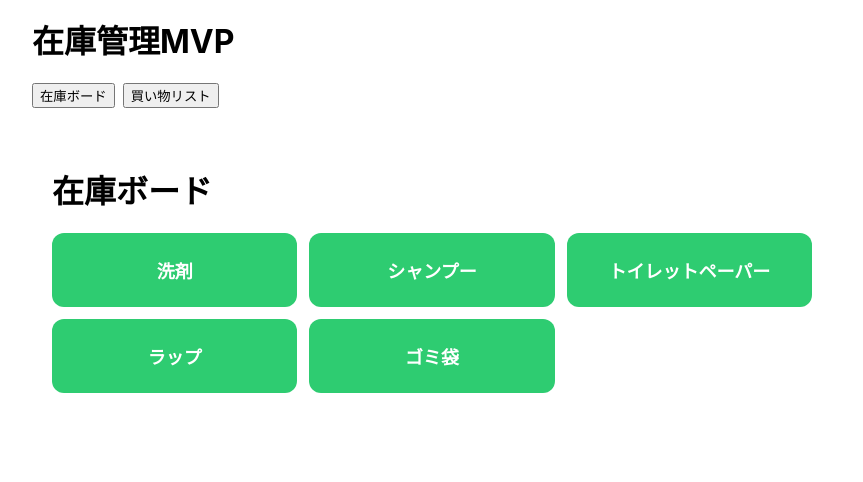
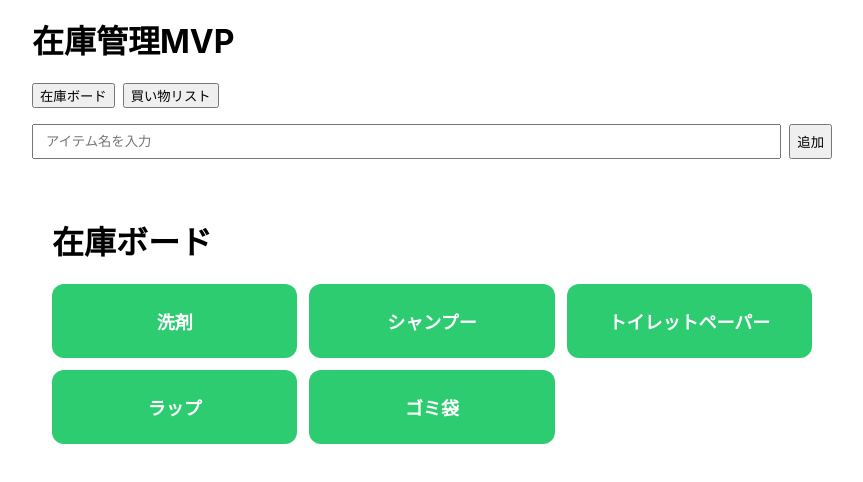
Before and after one commit to sho-inoue06/kanban-app, a React (Create React App) app: page / in a window 1280 px wide. Shown: the top 482 px of the page, without its empty margins (208-1071 px from the left). Built offline with nearby package versions, Linux system fonts and the light colour scheme.

Commit message:
feat: add item form

```diff
--- /dev/null
+++ b/src/AddItemForm.js
@@ -0,0 +1,33 @@
+import { useState } from "react";
+
+function AddItemForm({ onAdd }) {
+  const [name, setName] = useState("");
+
+  const handleSubmit = (event) => {
+    event.preventDefault();
+
+    const trimmedName = name.trim();
+    if (!trimmedName) return;
+
+    onAdd(trimmedName);
+    setName("");
+  };
+
+  return (
+    <form
+      onSubmit={handleSubmit}
+      style={{ display: "flex", gap: 8, marginBottom: 16 }}
+    >
+      <input
+        type="text"
+        value={name}
+        onChange={(event) => setName(event.target.value)}
+        placeholder="アイテム名を入力"
+        style={{ flex: 1, padding: "8px 12px" }}
+      />
+      <button type="submit">追加</button>
+    </form>
+  );
+}
+
+export default AddItemForm;
--- a/src/App.js
+++ b/src/App.js
@@ -1,6 +1,7 @@
 import { useEffect, useState } from "react";
 import StockBoard from "./StockBoard";
 import ShoppingList from "./ShoppingList.js";
+import AddItemForm from "./AddItemForm";
 
 const defaultItems = [
   { id: 1, name: "洗剤", issued: false },
@@ -44,6 +45,19 @@ function App() {
     );
   };
 
+  const handleAddItem = (name) => {
+    const trimmedName = name.trim();
+    if (!trimmedName) return;
+
+    const newItem = {
+      id: Date.now(),
+      name: trimmedName,
+      issued: false,
+    };
+
+    setItems((prevItems) => [...prevItems, newItem]);
+  };
+
   return (
     <div style={{ padding: 16, maxWidth: 800, margin: "0 auto" }}>
       <h1 style={{ marginTop: 0 }}>在庫管理MVP</h1>
@@ -57,7 +71,12 @@ function App() {
         </button>
       </div>
 
-      {tab === "stock" && <StockBoard items={items} onIssue={handleIssue} />}
+      {tab === "stock" && (
+        <>
+          <AddItemForm onAdd={handleAddItem} />
+          <StockBoard items={items} onIssue={handleIssue} />
+        </>
+      )}
       {tab === "shopping" && (
         <ShoppingList items={items} onPurchase={handlePurchase} />
       )}
```
Also changed, not shown: 1 other file (tests, documents, lock files or other folders).
